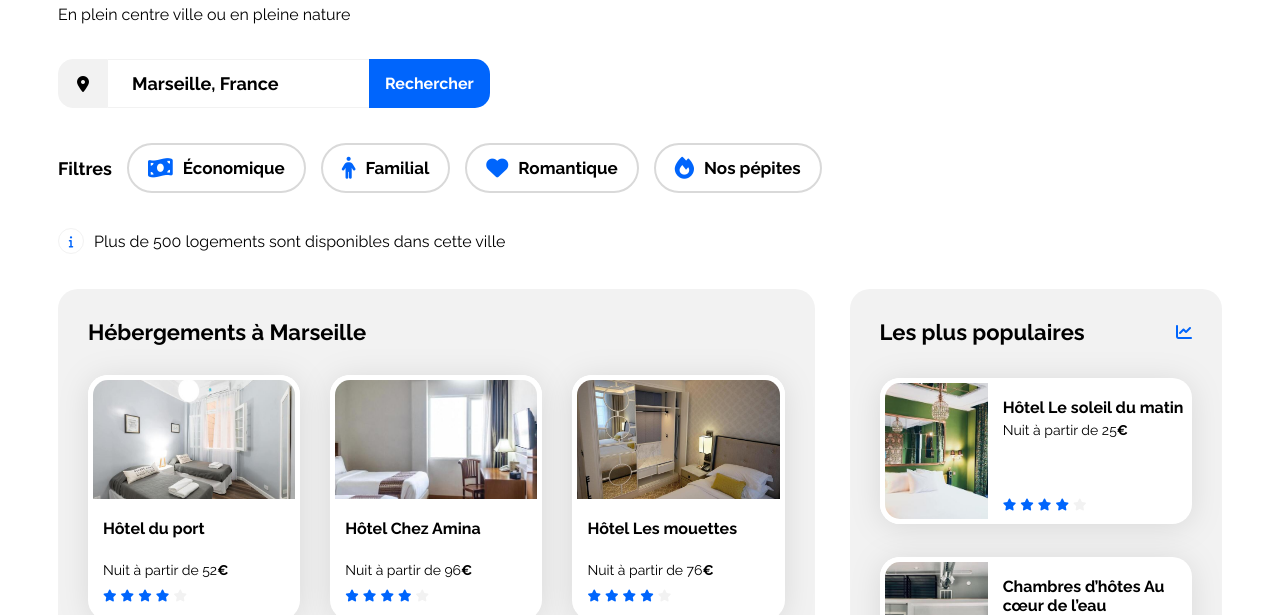
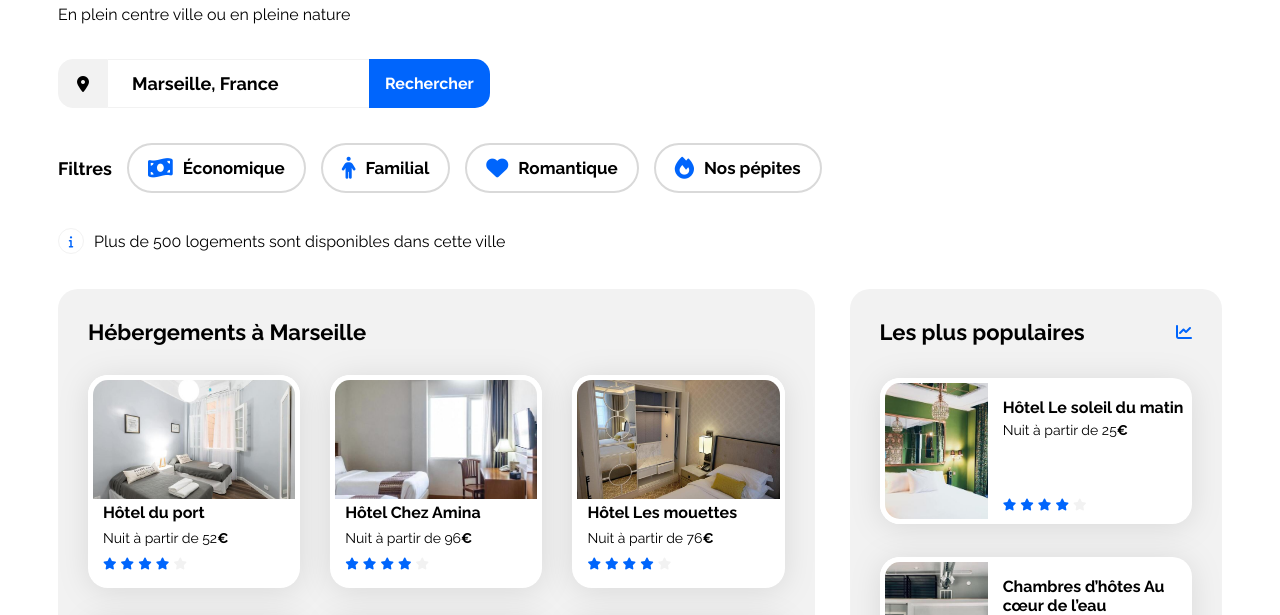
Before and after one commit to EternalSearch/Projet3, a plain HTML site: page index.html in a window 1280 px wide. Shown: the part 116-731 px from the top of the page. Drawn offline with Linux system fonts and the light colour scheme.

Commit message:
Modification margin dans cards hébergements

```diff
--- a/css/style.css
+++ b/css/style.css
@@ -296,7 +296,7 @@ h3 {
     font-weight: 400;
 }
 
-.hebergements .card-content h3 p {
+.hebergements .card-content h3 {
     margin: 0;
 }
 
@@ -304,6 +304,7 @@ h3 {
     display: flex;
     flex-direction: column;
     gap: 8px;
+
 }
 
 .hebergements .card {
```
